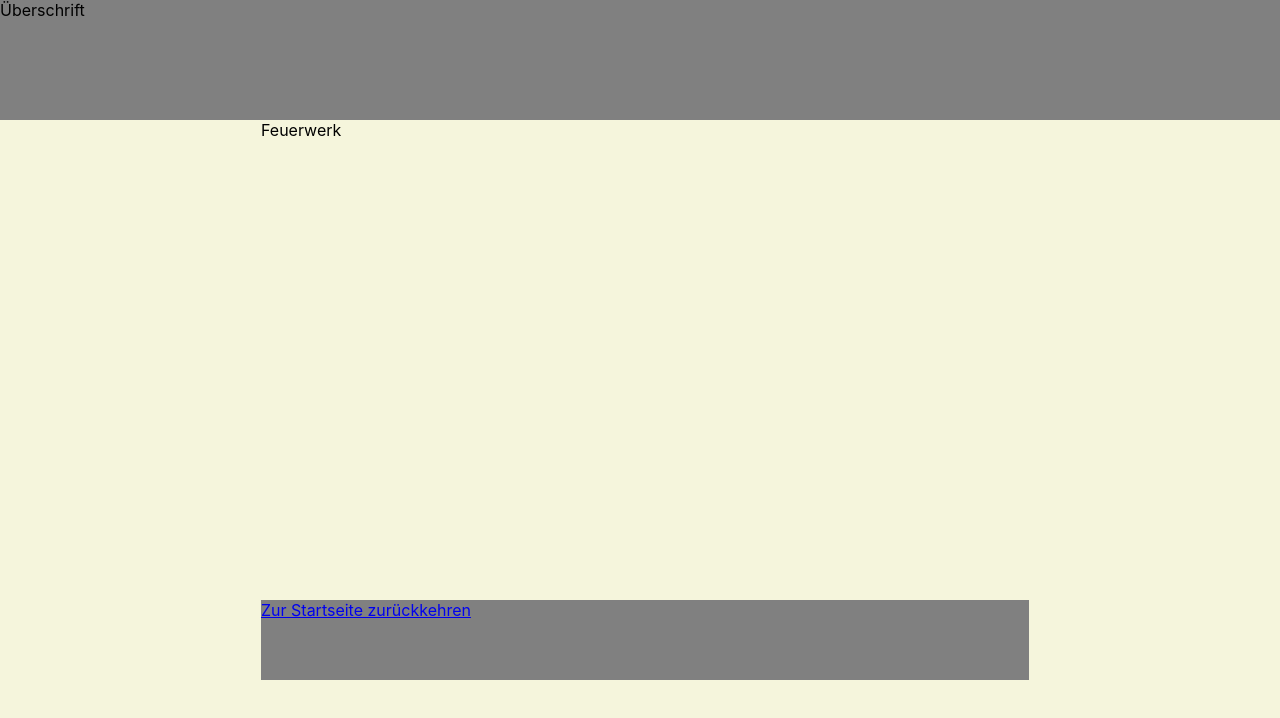
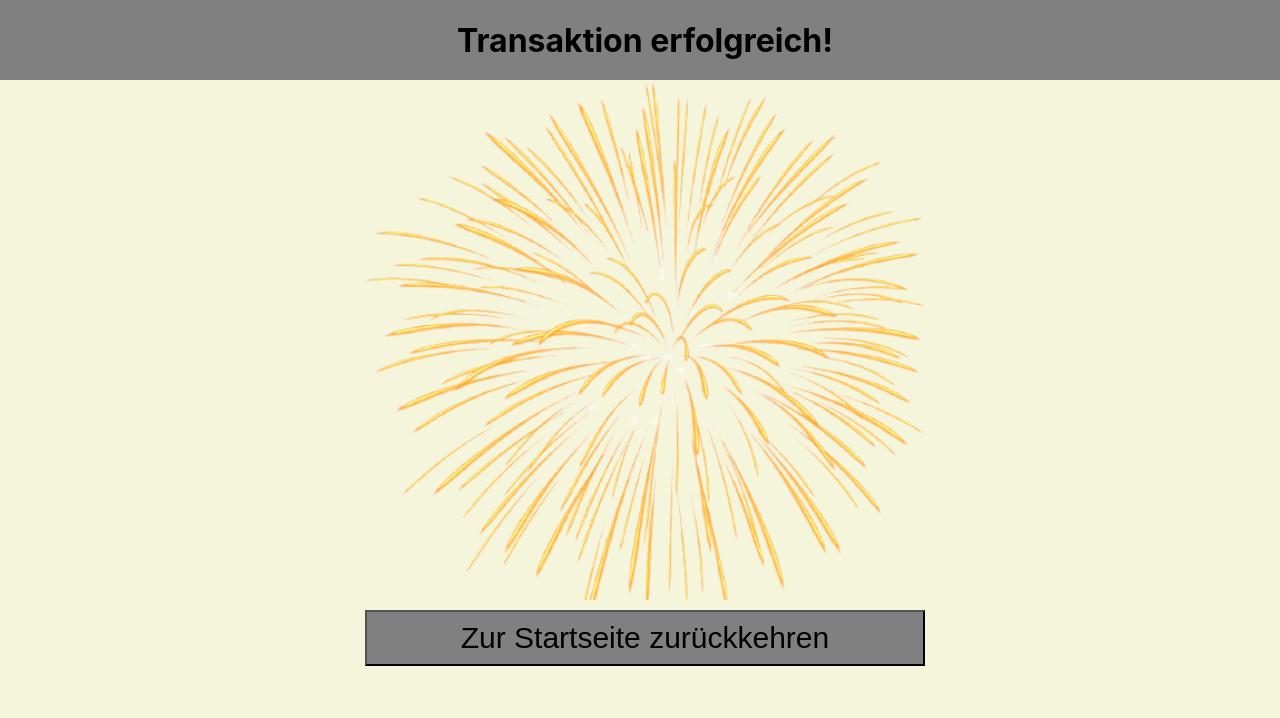
Before and after one commit to Alinabuss/Portfolio_Pruefung, a React (Create React App) app in the folder webshop/: page /Bestaetigungsseite in a window 1280 px wide. Shown: the top 718 px of the page. Built offline with nearby package versions, Linux system fonts and the light colour scheme.

Commit message:
Bestätigungsseite fertig

```diff
--- a/webshop/src/Seiten/Bestaetigungsseite/Bestaetigungsseite.css
+++ b/webshop/src/Seiten/Bestaetigungsseite/Bestaetigungsseite.css
@@ -2,7 +2,7 @@
     background: beige;
     display: grid;
     grid-template-columns: 20vw 60vw 20vw;
-    grid-template-rows: 15vh 60vh 10vh 15vh ;
+    grid-template-rows: 10vh 65vh 10vh 15vh ;
     gap: 0px 5px;
     grid-template-areas:
       "Überschrift Überschrift Überschrift"
@@ -12,15 +12,30 @@
   }
 .Überschrift_Bestaetigung {
     background: grey;
+    text-align: center;
     grid-area: Überschrift;
 }
 
 .Feuerwerk_Bestaetigung {
     background: beige;
     grid-area: Feuerwerk;
+    text-align: center;
 }
 
 .Button_Bestaetigung {
+    background: beige;
+    grid-area: Button;
+    text-align: center;
+    font-size: 50px;
+}
+
+button{
+    width: 70vh;
+    height: 7vh;
     background: grey;
-    grid-area: Button
+    font-size: 30px;
 }
+
+img {
+    height: 550px;
+}
--- a/webshop/src/Seiten/Bestaetigungsseite/Bestaetigungsseite.js
+++ b/webshop/src/Seiten/Bestaetigungsseite/Bestaetigungsseite.js
@@ -7,9 +7,15 @@ class Bestaetigungsseite extends React.Component {
         return (
             <div className="Bestaetigungsseite">
                 <div class="grid-container_Bestaetigung">
-                    <div class="Überschrift_Bestaetigung">Überschrift</div>
-                    <div class="Feuerwerk_Bestaetigung">Feuerwerk</div>
-                    <div class="Button_Bestaetigung"><NavLink to="/">Zur Startseite zurückkehren</NavLink></div>
+                    <div class="Überschrift_Bestaetigung">
+                        <h1>Transaktion erfolgreich!</h1>
+                    </div>
+                    <div class="Feuerwerk_Bestaetigung">
+                        <img src="/Bilder/Feuerwerk.png" alt=""/>
+                    </div>
+                    <div class="Button_Bestaetigung">
+                        <NavLink to="/"><button>Zur Startseite zurückkehren</button></NavLink>
+                    </div>
                 </div>
             </div>
           );
--- a/webshop/src/Seiten/Formularseite/Formularseite.css
+++ b/webshop/src/Seiten/Formularseite/Formularseite.css
@@ -2,7 +2,7 @@
     background: beige;
     display: grid;
     grid-template-columns: 66vw 24vw 10vw;
-    grid-template-rows: 15vh 10vh 75vh;
+    grid-template-rows: 10vh 10vh 80vh;
     gap: 0px 5px;
     grid-template-areas:
       "Überschrift Überschrift Button"
@@ -11,6 +11,7 @@
   }
 .Überschrift_Formular {
     background: grey;
+    text-align: center;
     grid-area: Überschrift;
 }
 
@@ -18,6 +19,7 @@
 .Button_Formular {
     background:grey;
     grid-area: Button;
+    text-align: center;
 }
 
 .Datenübersicht_Formular {
--- a/webshop/src/Seiten/Formularseite/Formularseite.js
+++ b/webshop/src/Seiten/Formularseite/Formularseite.js
@@ -7,11 +7,13 @@ class Formularseite extends React.Component {
     return (
         <div className="Formularseite">
           <div class="grid-container_Formular">
-                    <div class="Überschrift_Formular">Überschrift</div>
+                    <div class="Überschrift_Formular">
+                      <h1>Formularübertragung</h1>
+                    </div>
                     <div class="Button_Formular">
                       <NavLink to="/Warenkorbseite">Abbrechen</NavLink>
                     </div>
-                    <div class="Datenübersicht_Formular">Persönliche Daten</div>
+                    <div class="Datenübersicht_Formular"><h2>Persönliche Daten</h2></div>
 
                     <div class="Daten_Formular">
                       <div class="item">Bezeichnung</div>
@@ -25,7 +27,7 @@ class Formularseite extends React.Component {
                     </div>
 
                     <div class="Preise_Formular">
-                        <div class="item">Preisübersicht</div>
+                        <div class="item"><h2>Preisübersicht</h2></div>
                         <div class="item">Preis1</div>
                         <div class="item">Preis2</div>
                         <div class="item">Preis3</div>
--- a/webshop/src/Seiten/Startseite/Startseite.css
+++ b/webshop/src/Seiten/Startseite/Startseite.css
@@ -1,8 +1,9 @@
 .grid-container_Start {
     background: beige;
     display: grid;
+    width: 100.5vw;
     grid-template-columns: 90vw 10vw;
-    grid-template-rows: 15vh 10vh 75vh;
+    grid-template-rows: 10vh 10vh 80vh;
     gap: 0px 5px;
     grid-template-areas:
       "Überschrift Button"
@@ -11,18 +12,21 @@
   }
 .Überschrift_Start {
     background: grey;
+    text-align: center;
     grid-area: Überschrift;
 }
 
 .Beschreibung_Start {
     background: beige;
     grid-area: Beschreibung;
+    text-align: center;
 }
 
 
 .Button_Start {
     background:grey;
     grid-area: Button;
+    text-align: center;
 }
 
 
@@ -30,7 +34,7 @@
   background: beige;
   display: grid;
   grid-column-start: 1;
-  grid-column-end: 3;
+  grid-column-end: 4;
   grid-row-start: 3;
   grid-row-end: 4;
   grid-gap: 10px;
--- a/webshop/src/Seiten/Startseite/Startseite.js
+++ b/webshop/src/Seiten/Startseite/Startseite.js
@@ -7,7 +7,10 @@ class Startseite extends React.Component {
       return (
           <div className="Startseite">
               <div class="grid-container_Start">
-                    <div class="Überschrift_Start">Überschrift</div>
+                    <div class="Überschrift_Start">
+                      <h1>Willkommen zu Gastrolandia</h1>
+                    </div>
+
                     <div class="Button_Start">
                       <NavLink to="/Warenkorbseite">Warenkorb ansehen</NavLink>
                     </div>
--- a/webshop/src/Seiten/Warenkorbseite/Warenkorbseite.css
+++ b/webshop/src/Seiten/Warenkorbseite/Warenkorbseite.css
@@ -2,7 +2,7 @@
     background: beige;
     display: grid;
     grid-template-columns: 66vw 24vw 10vw;
-    grid-template-rows: 15vh 10vh 75vh;
+    grid-template-rows: 10vh 10vh 80vh;
     gap: 0px 5px;
     grid-template-areas:
       "Überschrift Überschrift Button"
@@ -11,6 +11,7 @@
   }
 .Überschrift_Warenkorb {
     background: grey;
+    text-align: center;
     grid-area: Überschrift;
 }
 
@@ -18,9 +19,11 @@
 .Button_Warenkorb {
     background:grey;
     grid-area: Button;
+    text-align: center;
 }
 
 .Produktübersicht_Warenkorb {
+    width: 100.5vw;
     background: beige;
     grid-area: Produktübersicht;
 }
--- a/webshop/src/Seiten/Warenkorbseite/Warenkorbseite.js
+++ b/webshop/src/Seiten/Warenkorbseite/Warenkorbseite.js
@@ -7,11 +7,13 @@ class Warenkorbseite extends React.Component {
         return (
             <div className="Warenkorbseite">
                  <div class="grid-container_Warenkorb">
-                    <div class="Überschrift_Warenkorb">Überschrift</div>
+                    <div class="Überschrift_Warenkorb">
+                      <h1>Ihr Warenkorb</h1>
+                    </div>
                     <div class="Button_Warenkorb">
                         <NavLink to="/">Weiter shoppen</NavLink>
                     </div>
-                    <div class="Produktübersicht_Warenkorb">Produktübersicht</div>
+                    <div class="Produktübersicht_Warenkorb"><h2>Produktübersicht</h2></div>
 
                     <div class="Produkte_Warenkorb">
                       <div class="item Bild_Warenkorb">
@@ -55,7 +57,7 @@ class Warenkorbseite extends React.Component {
                     </div>
 
                     <div class="Preise_Warenkorb">
-                        <div class="item">Preisübersicht</div>
+                        <div class="item"><h2>Preisübersicht</h2></div>
                         <div class="item">Preis1</div>
                         <div class="item">Preis2</div>
                         <div class="item">Preis3</div>
```
Also changed, not shown: webshop/public/Bilder/Feuerwerk.png (added).
